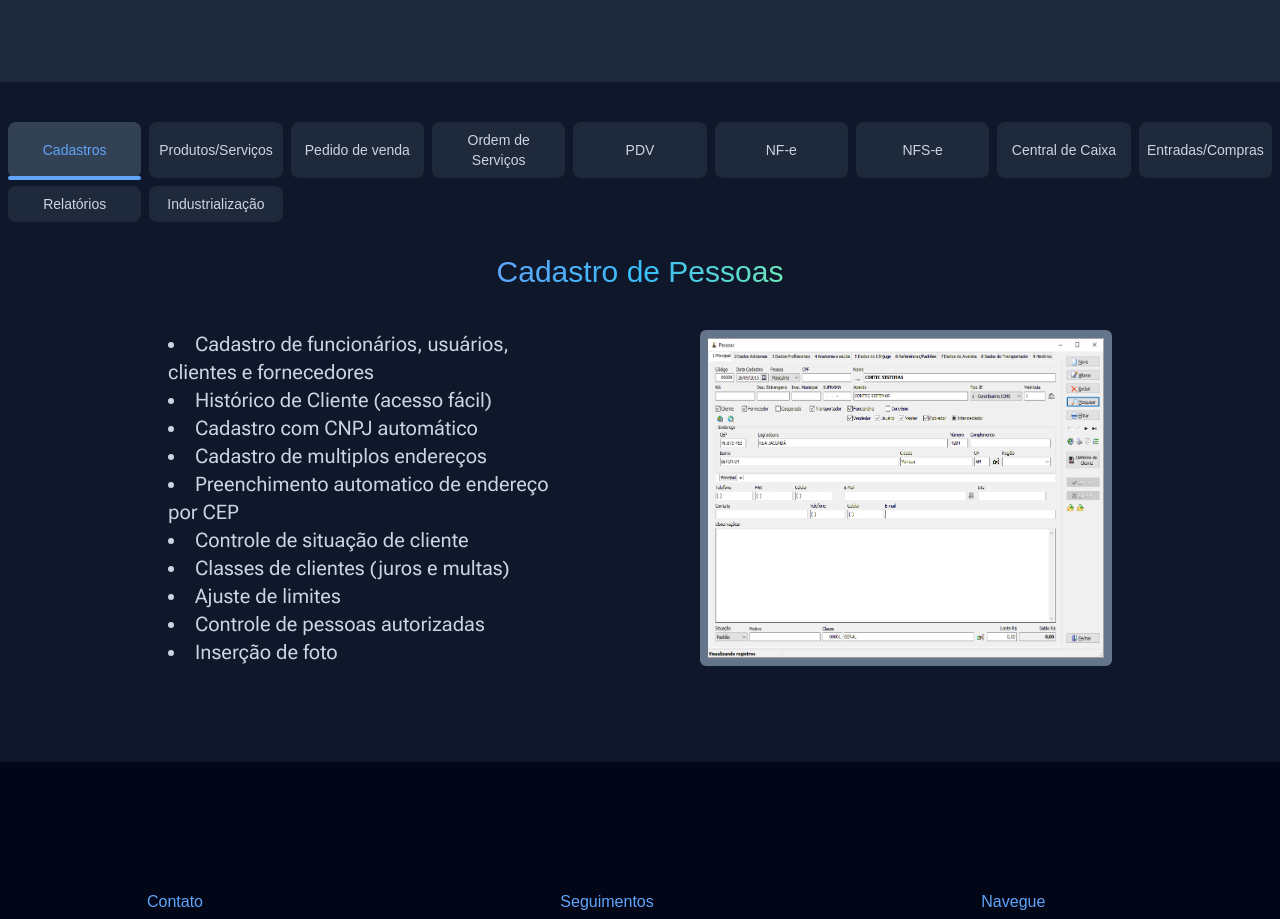
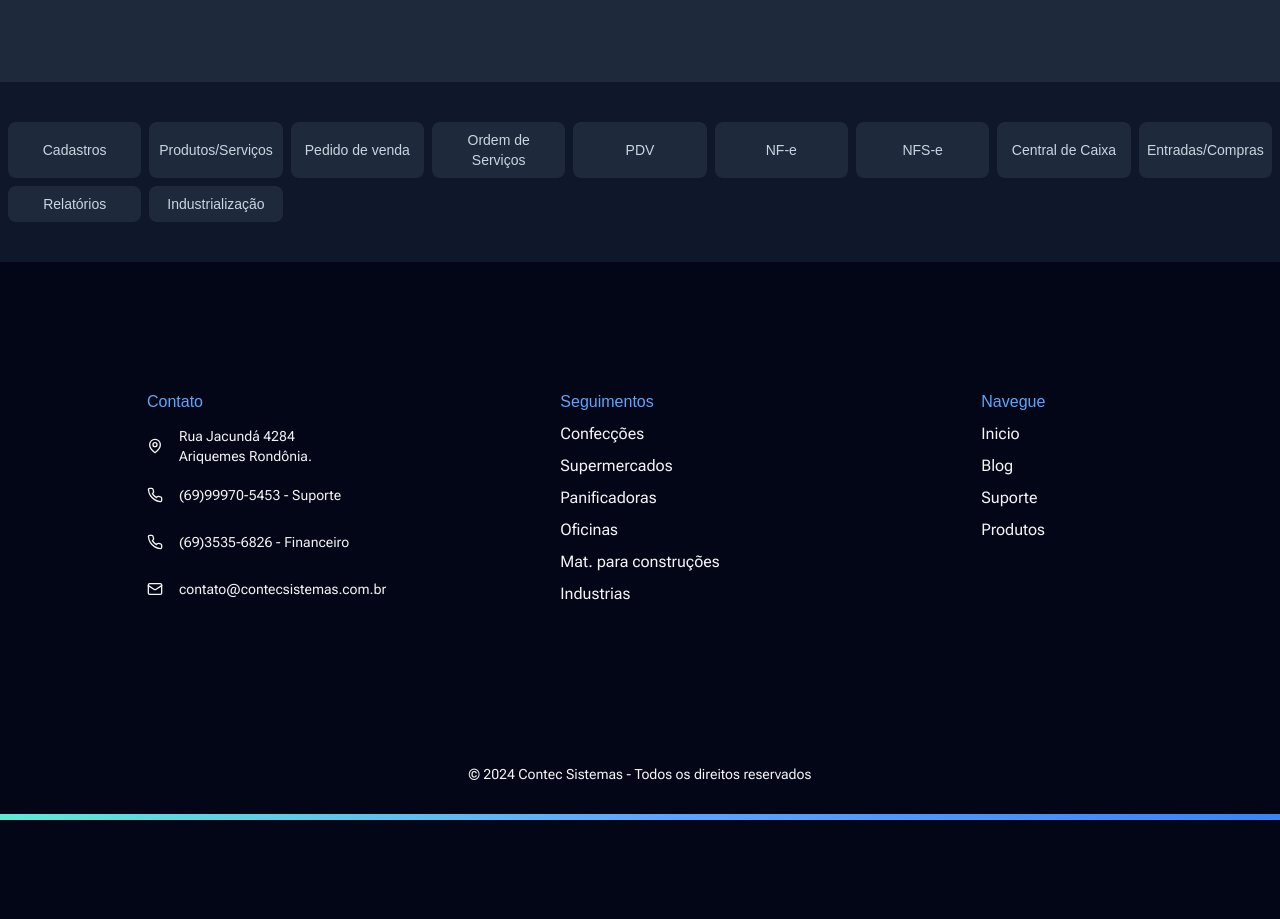
Before and after one commit to nelsoneto/contecsistemas, a Next.js app: page /solutions/midas in a window 1280 px wide. Shown: the part 2162-3081 px from the top of the page. After the commit the page ends 2982 px from the top, so only its background shows below. Built offline with nearby package versions, Linux system fonts and the light colour scheme; a web font is replaced by a local one.

Commit message:
alteração no index.tsx da page MIDAS

```diff
--- a/src/app/solutions/midas/SettingsTabs/TabItem.tsx
+++ b/src/app/solutions/midas/SettingsTabs/TabItem.tsx
@@ -1,6 +1,7 @@
 'use client'
 import * as Tabs from '@radix-ui/react-tabs'
 import { motion } from 'framer-motion'
+import { useEffect, useRef } from 'react'
 
 export interface TabItemProps {
   value: string
@@ -9,10 +10,19 @@ export interface TabItemProps {
 }
 
 export function TabItem({ value, title, isSelected = false }: TabItemProps) {
+  const tabRef = useRef<HTMLButtonElement>(null)
+
+  useEffect(() => {
+    if (isSelected && tabRef.current) {
+      tabRef.current.scrollIntoView({ behavior: 'smooth' })
+    }
+  }, [isSelected])
+
   return (
     <Tabs.Trigger
       value={value}
       className="relative rounded-lg bg-slate-800 p-2 font-alt text-2xl hover:bg-slate-700 hover:text-blue-400 data-[state=active]:bg-slate-700 data-[state=active]:text-blue-400 xl:text-sm"
+      ref={tabRef}
     >
       <span>{title}</span>
       {isSelected && (
--- a/src/app/solutions/midas/SettingsTabs/index.tsx
+++ b/src/app/solutions/midas/SettingsTabs/index.tsx
@@ -6,7 +6,7 @@ import { TabData } from './tabData'
 import { TabItem } from './TabItem'
 
 export function SettingsTabs() {
-  const [currentTab, setCurrentTab] = useState('tab1')
+  const [currentTab, setCurrentTab] = useState('null')
   const tabRefs = useRef<{ [key: string]: HTMLDivElement | null }>({})
 
   useEffect(() => {
```
